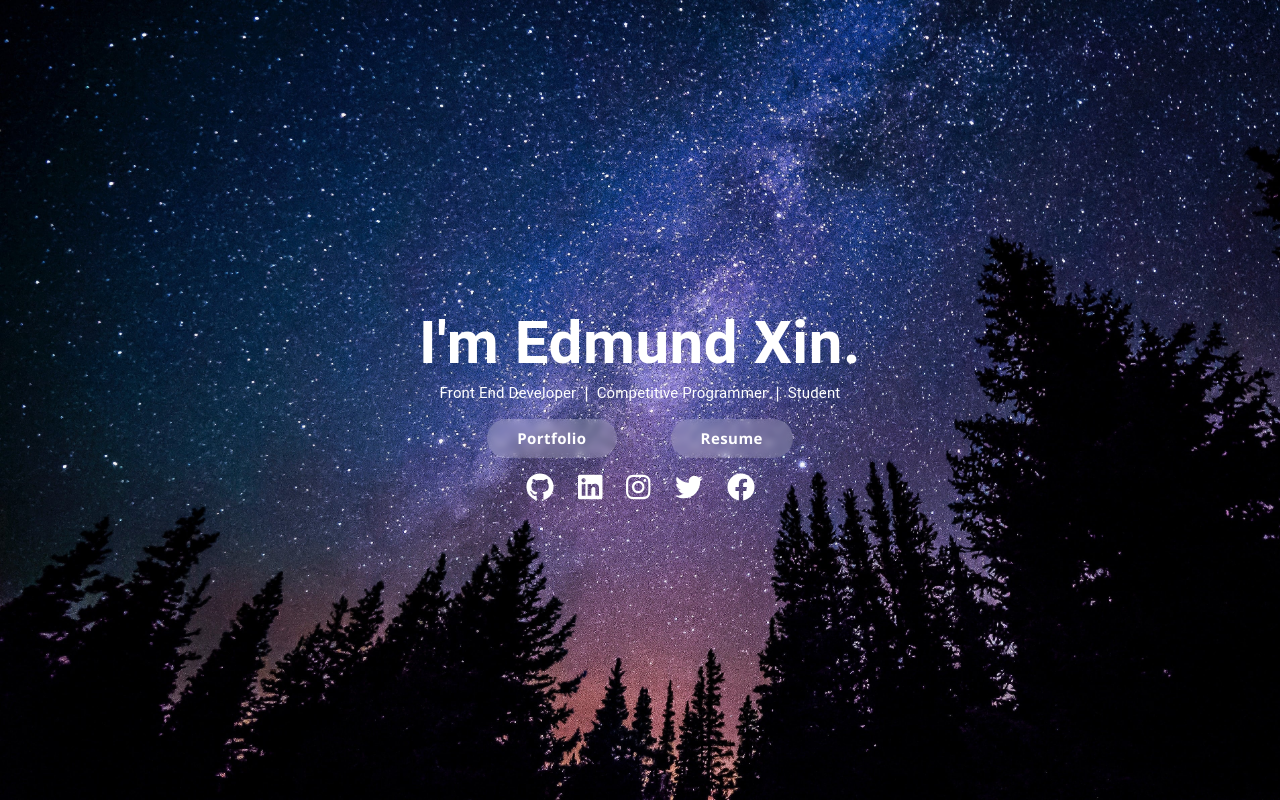
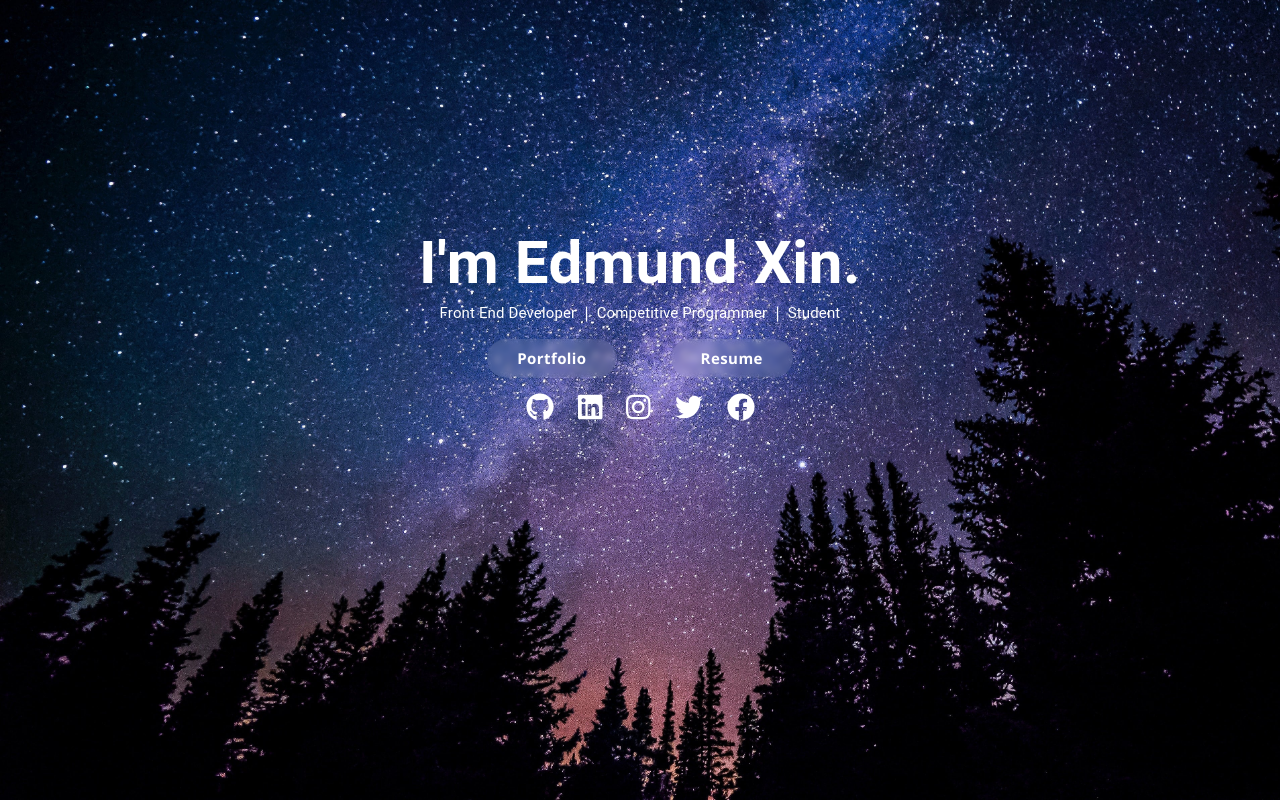
Before and after one commit to mxinburritos/edmundxin-react, a React (Create React App) app: page / in a window 1280 px wide. Built offline with nearby package versions, Linux system fonts and the light colour scheme.

Commit message:
Final Draft

```diff
--- a/src/components/Home/Home.jsx
+++ b/src/components/Home/Home.jsx
@@ -22,7 +22,7 @@ const Subtitle = styled(Typography)`
 
 const ChubbyButton = styled(Button)`
   border-radius: 5em;
-  background-color: rgb(255, 255, 255, 0.2);
+  background-color: rgb(255, 255, 255, 0.1);
   font-size: 15px;
   font-weight bold;
   text-transform: none;
@@ -35,7 +35,7 @@ const ChubbyButton = styled(Button)`
   backdrop-filter: blur(3px);
 
   &:hover {
-    background-color:(50,250,50,1);
+    background-color: rgb(255, 255, 255, 0.05);
   }
 `;
 
@@ -46,7 +46,7 @@ const Home = () => {
       flexDirection='column'
       justifyContent='center'
       alignItems='center'
-      height='100%'
+      height='80%'
     >
       <Title>I'm Edmund Xin.</Title>
       <Subtitle>
--- a/src/components/Navbar/Navbar.jsx
+++ b/src/components/Navbar/Navbar.jsx
@@ -27,12 +27,12 @@ const Navbar = () => {
             </Link>
           </Grid>
           <Grid item>
-            <Link to='/resume' style={{ textDecoration: 'none' }}>
-              <FormatButton>Resume</FormatButton>
+            <Link to='/about' style={{ textDecoration: 'none' }}>
+              <FormatButton>About</FormatButton>
             </Link>
           </Grid>
           <Grid item>
-            <Link to='/contactme' style={{ textDecoration: 'none' }}>
+            <Link to='/contact' style={{ textDecoration: 'none' }}>
               <FormatButton>Contact</FormatButton>
             </Link>
           </Grid>
--- a/src/components/Resume/Resume.jsx
+++ /dev/null
@@ -1,11 +0,0 @@
-import React from 'react';
-
-const Resume = () => {
-  return (
-    <div>
-      <h1>Resume</h1>
-    </div>
-  );
-};
-
-export default Resume;
```
Also changed, not shown: src/components/Resume/Resume.module.css (deleted).
